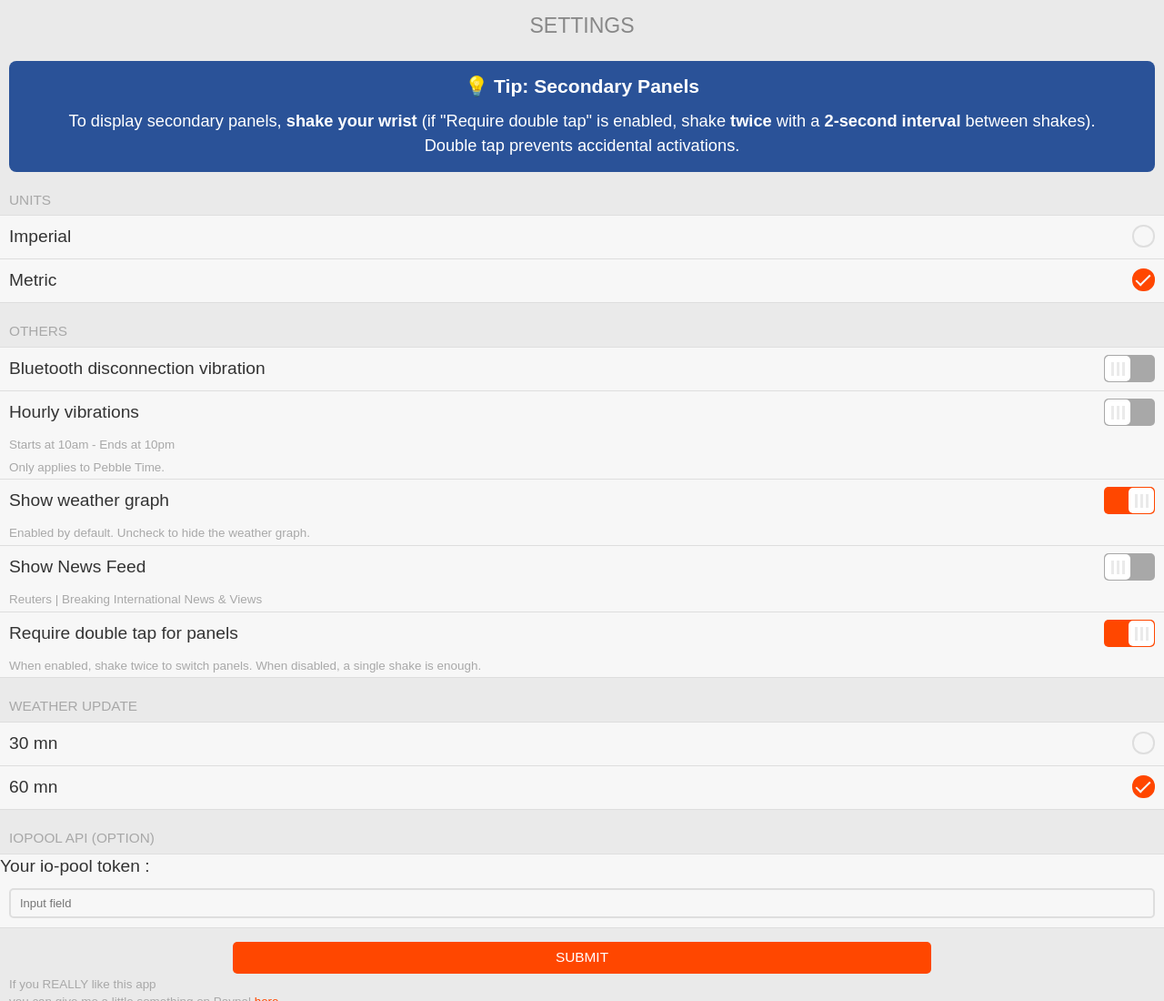
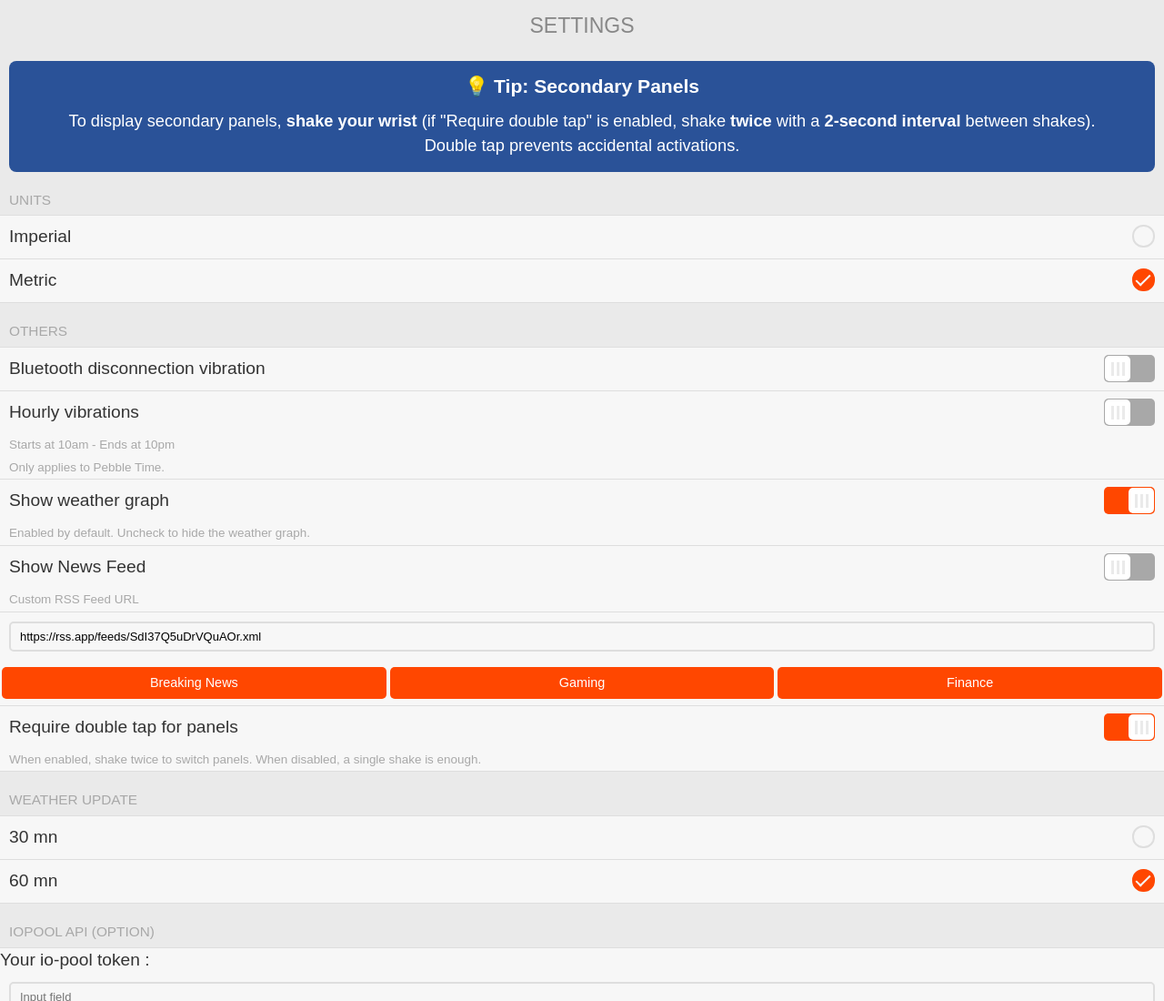
Before and after one commit to Sichroteph/Impact, a plain HTML site: page index.html in a window 1280 px wide. Shown: the top 1100 px of the page at 91% size. Drawn offline with Linux system fonts and the light colour scheme.

Commit message:
Implement custom RSS feed URL input and storage
Added functionality to store and retrieve custom RSS feed URL.

```diff
--- a/index.html
+++ b/index.html
@@ -78,7 +78,17 @@
         <input type='checkbox' class='item-toggle' input id='show_news'>
       </label>
       <div class='item-container-footer'>
-        Reuters | Breaking International News & Views
+        Custom RSS Feed URL
+      </div>
+      <label class='item'>
+        <div class='item-input-wrapper'>
+          <input type='text' class='item-input' input id='input_news_feed_url' placeholder='https://rss.app/feeds/...'>
+        </div>
+      </label>
+      <div style='display: flex; justify-content: space-between; padding: 5px 0;'>
+        <button type='button' class='item-button' style='flex: 1; margin: 2px; font-size: 0.75em; padding: 8px 4px;' onclick="document.getElementById('input_news_feed_url').value='https://rss.app/feeds/SdI37Q5uDrVQuAOr.xml'">Breaking News</button>
+        <button type='button' class='item-button' style='flex: 1; margin: 2px; font-size: 0.75em; padding: 8px 4px;' onclick="document.getElementById('input_news_feed_url').value='https://rss.app/feeds/tKIURCiSPtJYc7vm.xml'">Gaming</button>
+        <button type='button' class='item-button' style='flex: 1; margin: 2px; font-size: 0.75em; padding: 8px 4px;' onclick="document.getElementById('input_news_feed_url').value='https://rss.app/feeds/tIUyt6r7b3hyDAxs.xml'">Finance</button>
       </div>
       <!-- Option double tap -->
       <label class='item'>
@@ -149,6 +159,7 @@
 
   function getConfigData() {
     var input_iopool_token = document.getElementById('input_iopool_token');
+    var input_news_feed_url = document.getElementById('input_news_feed_url');
     var radio_units = document.getElementById('radio_units');
     var radio_refresh = document.getElementById('radio_refresh');
     var toggle_vibration = document.getElementById('toggle_vibration');
@@ -161,6 +172,7 @@
 
     var options = {
       'input_iopool_token': input_iopool_token.value,
+      'input_news_feed_url': input_news_feed_url.value,
       'radio_units': radio_units.checked,
       'radio_refresh': radio_refresh.checked,
       'toggle_vibration': toggle_vibration.checked,
@@ -174,6 +186,7 @@
 
     // Save for next launch
     localStorage['input_iopool_token'] = options['input_iopool_token'];
+    localStorage['input_news_feed_url'] = options['input_news_feed_url'];
     localStorage['radio_units'] = options['radio_units'];
     localStorage['radio_refresh'] = options['radio_refresh'];
     localStorage['toggle_vibration'] = options['toggle_vibration'];
@@ -211,6 +224,7 @@
 
   (function () {
     var input_iopool_token = document.getElementById('input_iopool_token');
+    var input_news_feed_url = document.getElementById('input_news_feed_url');
     var radio_units = document.getElementById('radio_units');
     var radio_refresh = document.getElementById('radio_refresh');
     var toggle_vibration = document.getElementById('toggle_vibration');
@@ -222,6 +236,7 @@
     var double_tap = document.getElementById('double_tap');
 
     input_iopool_token.value = localStorage['input_iopool_token'] || '';
+    input_news_feed_url.value = localStorage['input_news_feed_url'] || 'https://rss.app/feeds/SdI37Q5uDrVQuAOr.xml';
     radio_units.checked = JSON.parse(localStorage['radio_units'] || 'false');
     radio_refresh.checked = JSON.parse(localStorage['radio_refresh'] || 'false');
     toggle_vibration.checked = JSON.parse(localStorage['toggle_vibration'] || 'false');
```
